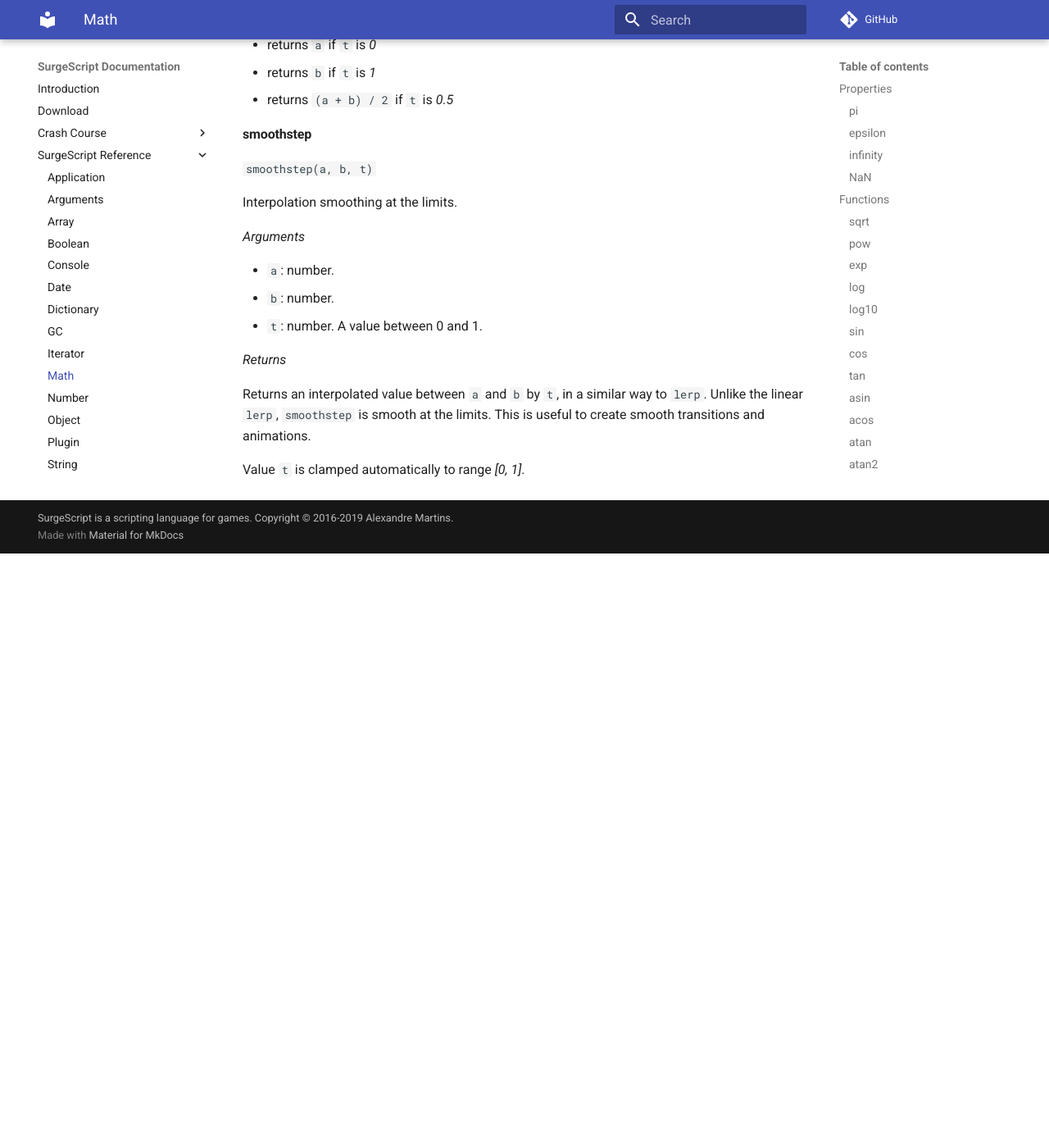
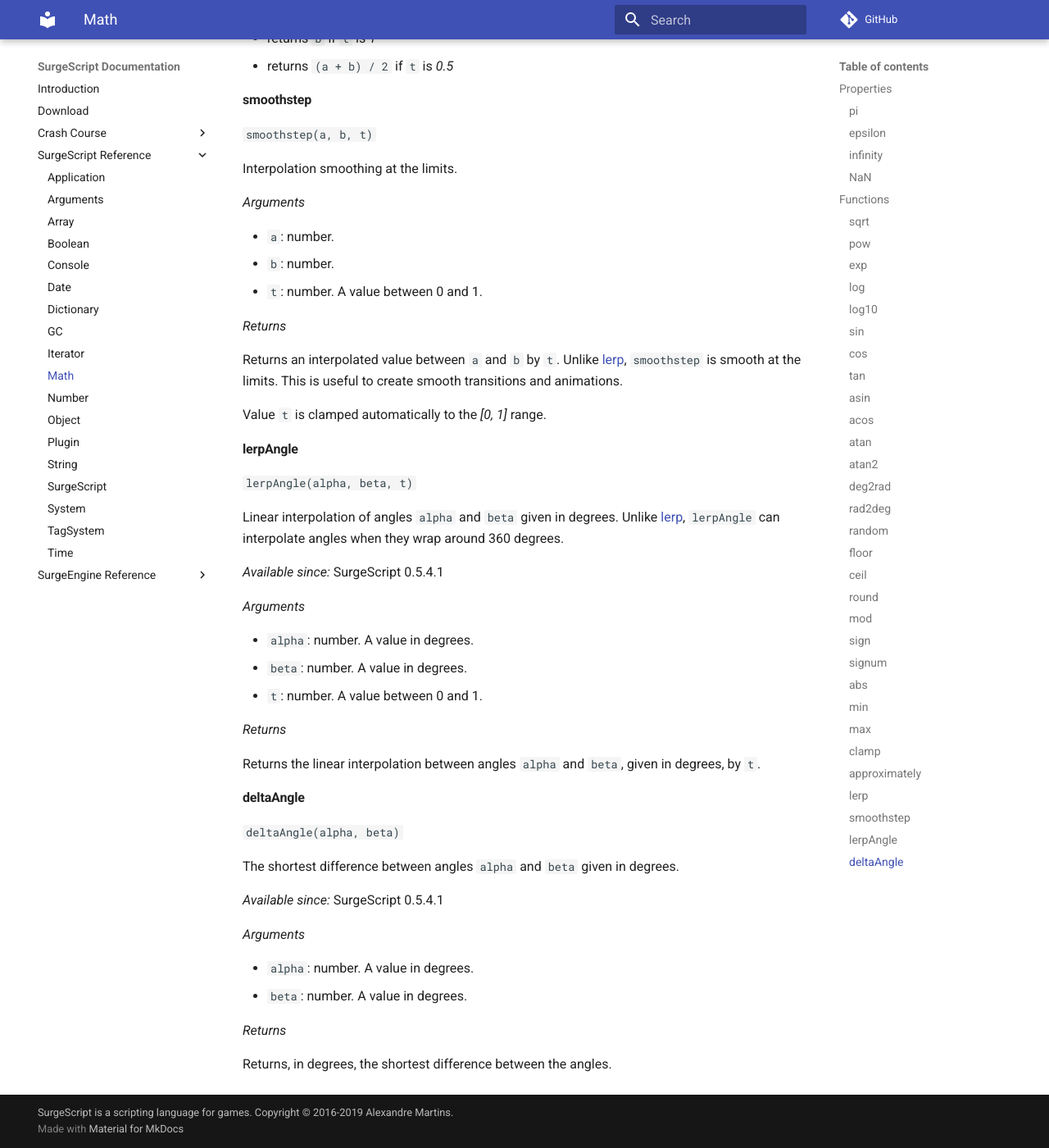
Before and after one commit to alemart/surgescript, an MkDocs documentation site: the page built from docs/reference/math.md, in a window 1280 px wide and 1400 px high, scrolled down 9583 px. Shown: the whole window at 82% size. Built offline with MkDocs 1.6.1 and Material for MkDocs 9.7.7, drawn with Linux system fonts in a browser that asks for light colours; comment, search, counter and statistics services are not loaded; before the commit the page ends 10258 px from its top, so only the background shows below that; some of the changed text lies outside the part shown.

Commit message:
Updated docs

```diff
--- a/docs/reference/math.md
+++ b/docs/reference/math.md
@@ -443,9 +443,7 @@
 
 Returns the linear interpolation between `a` and `b` by `t`.
 
-Value `t` is clamped automatically to range *[0, 1]*.
-
-As an example, note that `lerp`:
+Value `t` is clamped automatically to the *[0, 1]* range. As an example, note that `lerp`:
 
 * returns `a` if `t` is *0*
 * returns `b` if `t` is *1*
@@ -465,6 +463,41 @@
 
 *Returns*
 
-Returns an interpolated value between `a` and `b` by `t`, in a similar way to `lerp`. Unlike the linear `lerp`, `smoothstep` is smooth at the limits. This is useful to create smooth transitions and animations.
+Returns an interpolated value between `a` and `b` by `t`. Unlike [lerp](#lerp), `smoothstep` is smooth at the limits. This is useful to create smooth transitions and animations.
 
-Value `t` is clamped automatically to range *[0, 1]*.
+Value `t` is clamped automatically to the *[0, 1]* range.
+
+#### lerpAngle
+
+`lerpAngle(alpha, beta, t)`
+
+Linear interpolation of angles `alpha` and `beta` given in degrees. Unlike [lerp](#lerp), `lerpAngle` can interpolate angles when they wrap around 360 degrees.
+
+*Available since:* SurgeScript 0.5.4.1
+
+*Arguments*
+
+* `alpha`: number. A value in degrees.
+* `beta`: number. A value in degrees.
+* `t`: number. A value between 0 and 1.
+
+*Returns*
+
+Returns the linear interpolation between angles `alpha` and `beta`, given in degrees, by `t`.
+
+#### deltaAngle
+
+`deltaAngle(alpha, beta)`
+
+The shortest difference between angles `alpha` and `beta` given in degrees.
+
+*Available since:* SurgeScript 0.5.4.1
+
+*Arguments*
+
+* `alpha`: number. A value in degrees.
+* `beta`: number. A value in degrees.
+
+*Returns*
+
+Returns, in degrees, the shortest difference between the angles.
```
Also changed, not shown: docs/engine/animation.md (+1 -1 lines), docs/engine/transform.md (+3 -3 lines).
